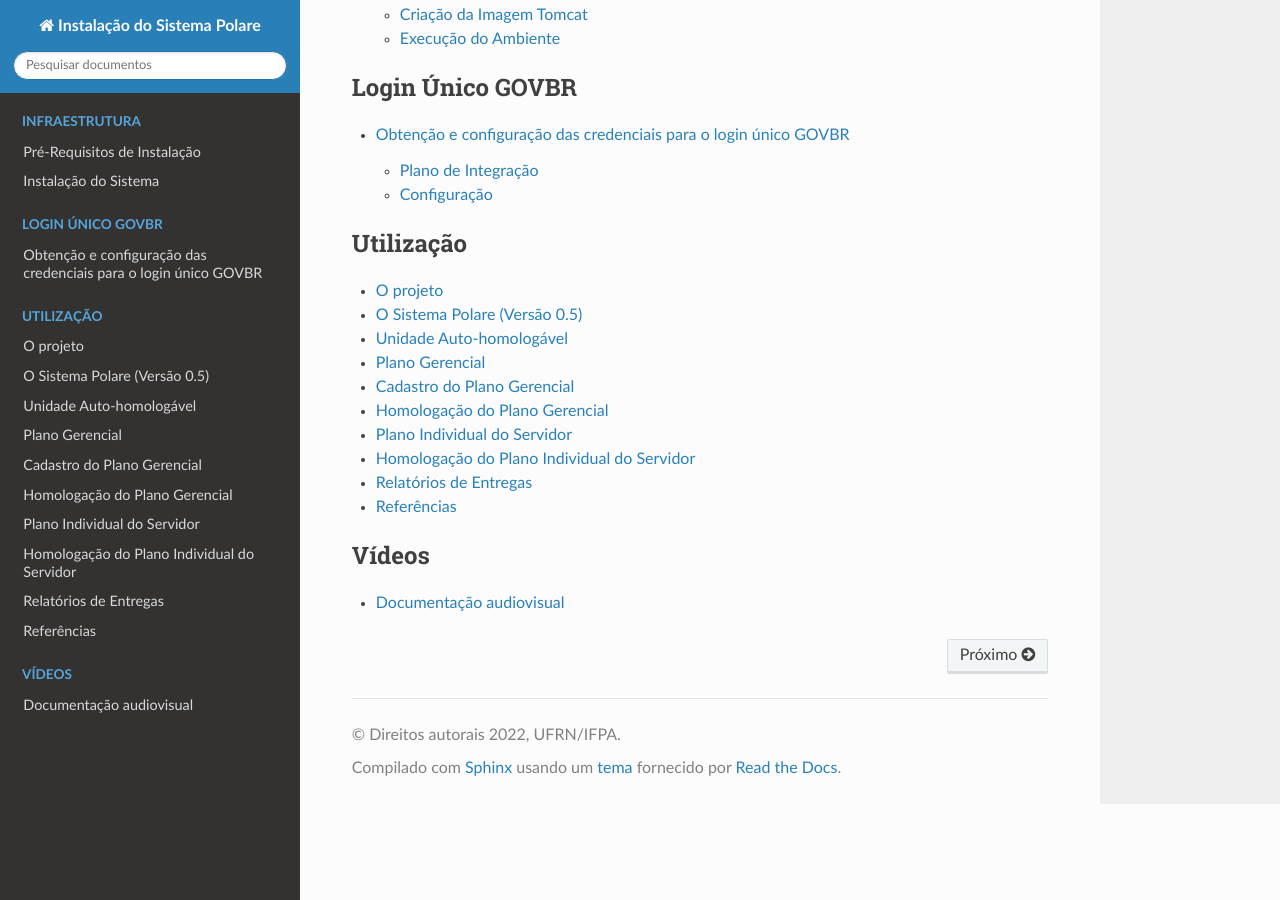
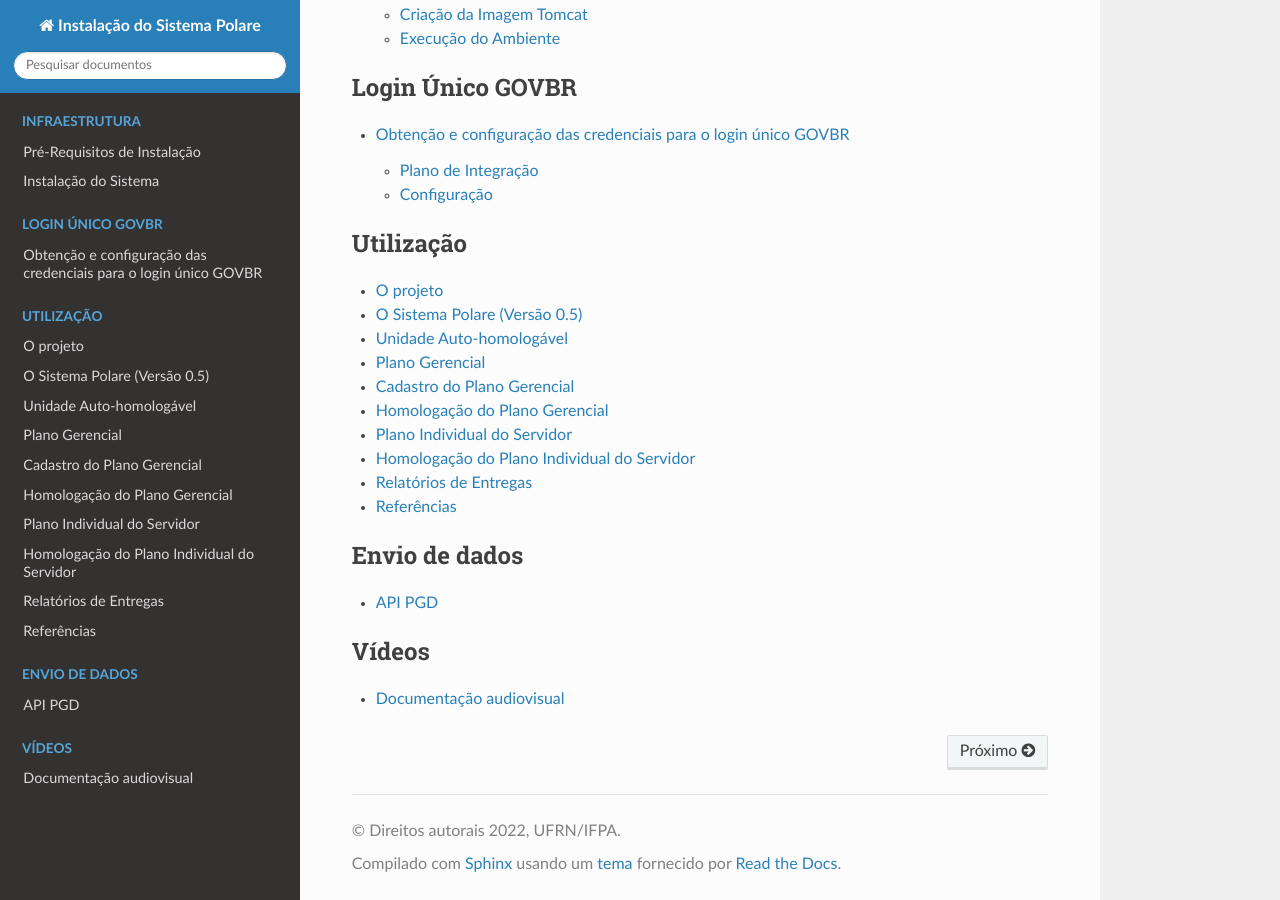
Before and after one commit to danielschmitz/polare-docs, a Sphinx documentation site: the page built from docs/index.rst, in a window 1280 px wide and 900 px high, scrolled down 654 px. Built offline with Sphinx 7.4.7 and the Read the Docs theme 2.0.0, drawn with Linux system fonts in a browser that asks for light colours.

Commit message:
feat: iniciada documentação sobre envio de dados

```diff
--- /dev/null
+++ b/docs/envio.rst
@@ -0,0 +1,4 @@
+API PGD
+=======
+
+lorem
--- a/docs/index.rst
+++ b/docs/index.rst
@@ -34,6 +34,12 @@ pela UFRN, as últimas tem precedência sobre a primeira.
 
 .. toctree::
     :maxdepth: 1
+    :caption: Envio de dados
+
+    envio.rst
+
+.. toctree::
+    :maxdepth: 1
     :caption: Vídeos
 
     videos.rst
```
Also changed, not shown: 2 other files.
